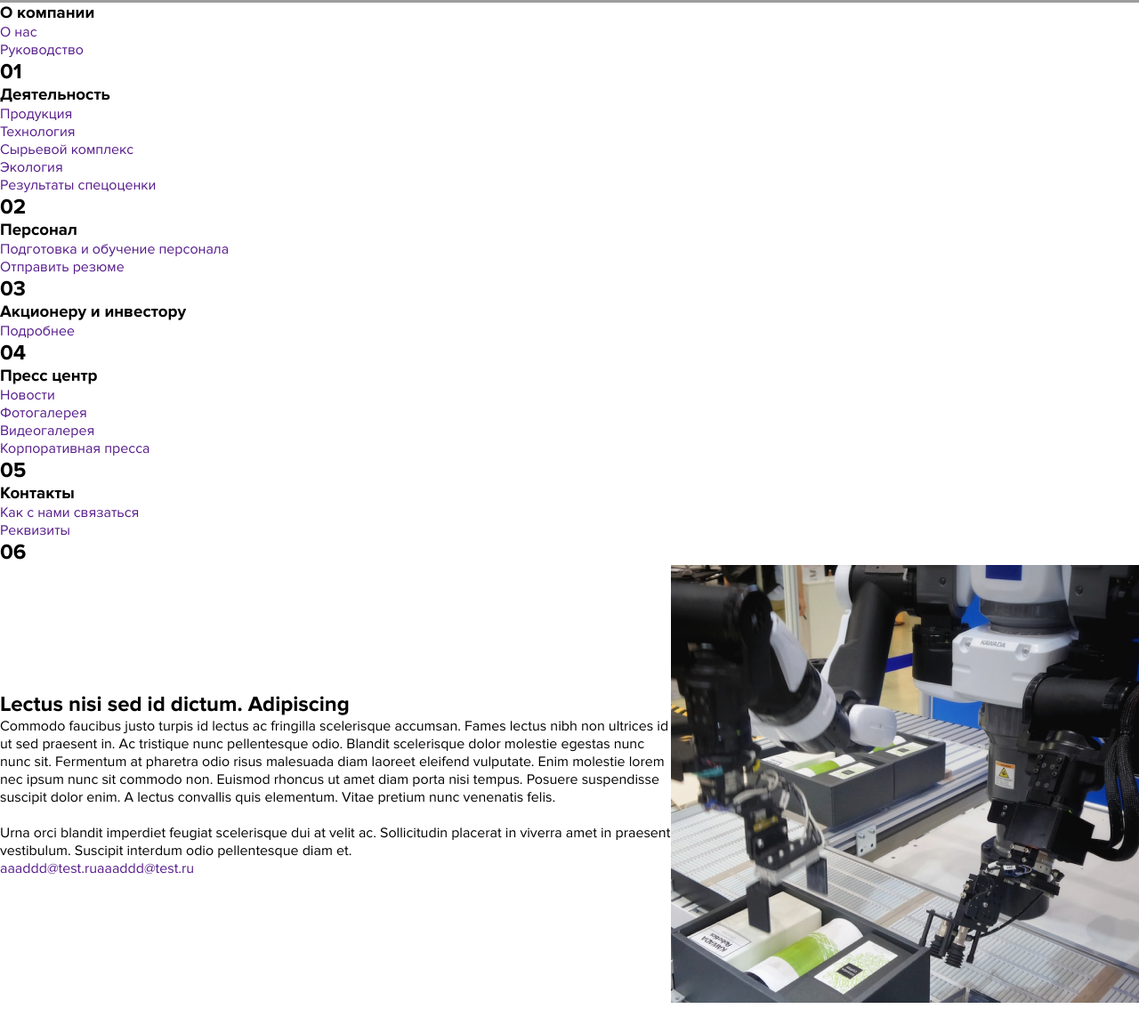
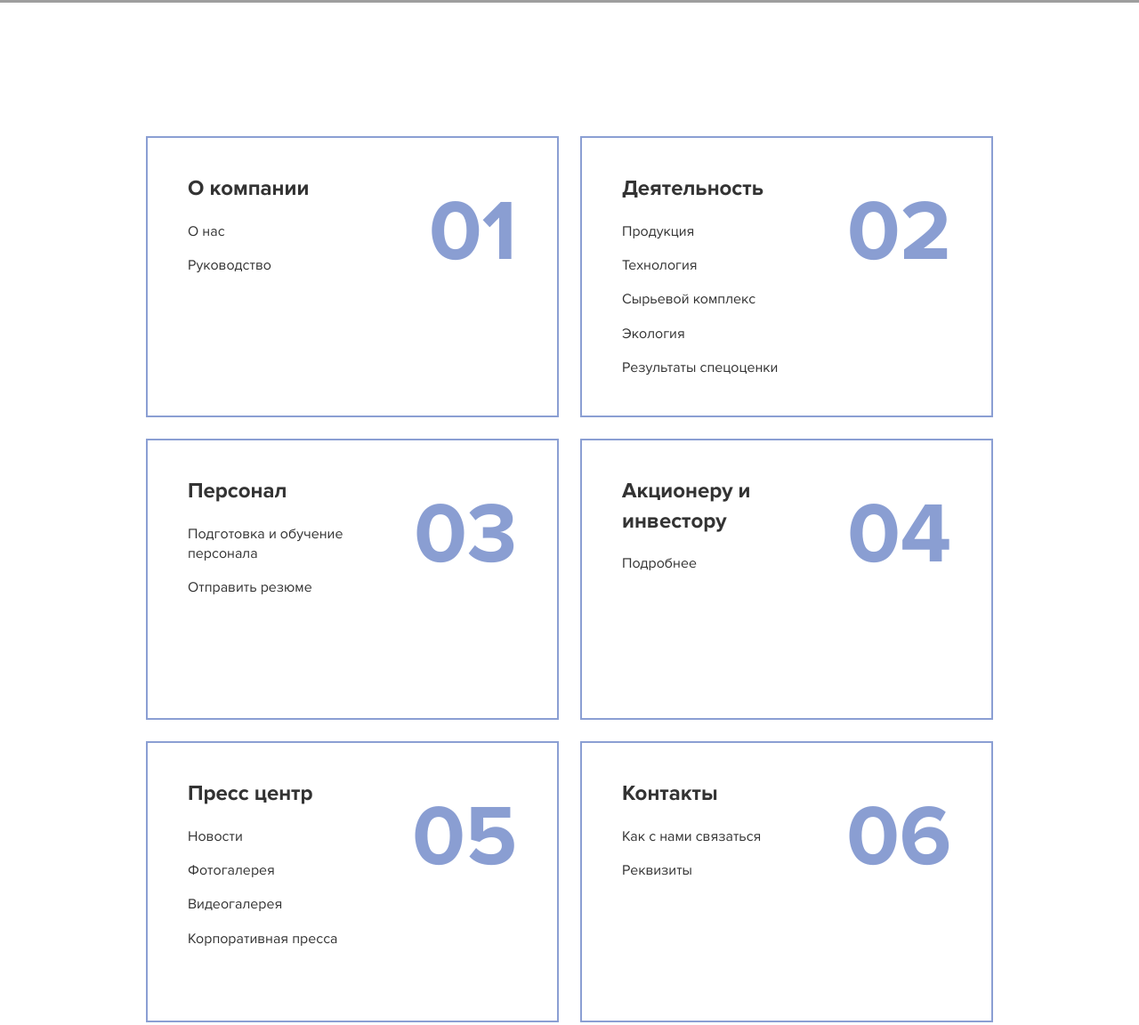
Before and after one commit to Khal1l-0/quantella, a plain HTML site: page index.html in a window 1280 px wide. Shown: the part 797-1949 px from the top of the page at 89% size. Before the commit the page ends 1924 px from the top, so only its background shows below. Drawn offline with Linux system fonts and the light colour scheme; grey boxes are pictures that could not be loaded; files whose address does not match are found by name.

Commit message:
Update style.css

```diff
--- a/css/style.css
+++ b/css/style.css
@@ -54,7 +54,12 @@ body{
     outline: none;
     font-size: 16px;
     color: #fff;
+    padding-bottom: 3px;
 }
+.search_inp::placeholder{
+    font-size: 14px;
+    color: #fff;
+ }
 .search_btn{
     color: #fff;
     width: 28px;
@@ -163,3 +168,103 @@ body{
     line-height: 140%;
     width: 226px;
 }
+.services{
+    padding: 150px 0;
+}
+.services_menu{
+    width: 100%;
+    display: flex;
+    justify-content: center;
+    flex-wrap: wrap;
+    align-items: center;
+    gap: 24px;
+}
+.services_menu-item{
+    max-width: 464px;
+    height: 316px;
+    width: 100%;
+    border: 2px solid rgba(24, 64, 167, 0.50);
+    padding: 40px 45px;
+    display: flex;
+    justify-content: space-between;
+    align-items: flex-start;
+    transition: 1s;
+}
+.services_menu-item:hover{
+    background: #1840A7;
+    cursor: pointer;
+}
+.services_menu-item:hover .services_link,
+.services_menu-item:hover .services_number,
+.services_menu-item:hover .services_menu-title
+{
+    color: #fff;
+}
+.services_menu-title{
+    font-size: 24px;
+    font-weight: 700;
+    line-height: 140%;
+    color: #333;
+    margin-bottom: 20px;
+    transition: 1s;
+}
+.services_number{
+    color: #1840A7;
+    font-size: 96px;
+    font-weight: 700;
+    line-height: 140%;
+    opacity: 0.5;
+    transition: 1s;
+}
+.services_menu-link ul{
+    display: flex;
+    flex-direction: column;
+    align-items: flex-start;
+    gap: 16px;
+}
+.services_link{
+    font-size: 16px;
+    font-weight: 400;
+    line-height: 140%;
+    color: #333;
+    transition: 1s;
+}
+.about{
+    padding-bottom: 150px;
+}
+.about .container{
+    justify-content: space-around;
+}
+.about_content{
+    display: flex;
+    justify-content: center;
+    align-items: center;
+    flex-direction: column;
+    gap: 40px;
+}
+.about_title{
+    font-size: 24px;
+    font-weight: 700;
+    line-height: 140%;
+    color: #333;
+}
+.about_text{
+    font-size: 16px;
+    font-weight: 400;
+    line-height: 140%;
+    color: #333;
+    max-width: 416px;
+    width: 100%;
+}
+.about_btns{
+    display: flex;
+    gap: 24px;
+}
+.about_btn{
+    padding: 10px 20px;
+    background: #1840A7;
+    color: #fff;
+    font-size: 16px;
+    font-weight: 600;
+    line-height: 140%;
+}
```
